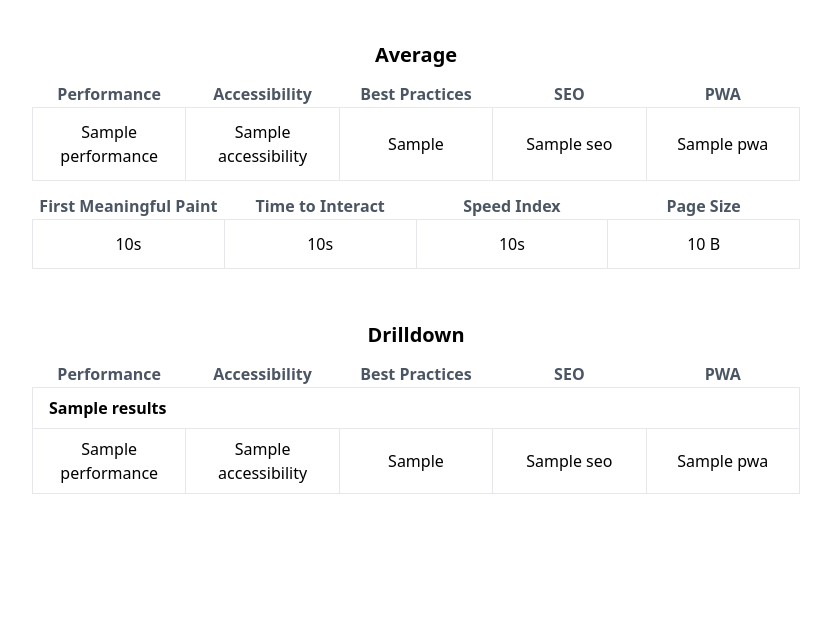
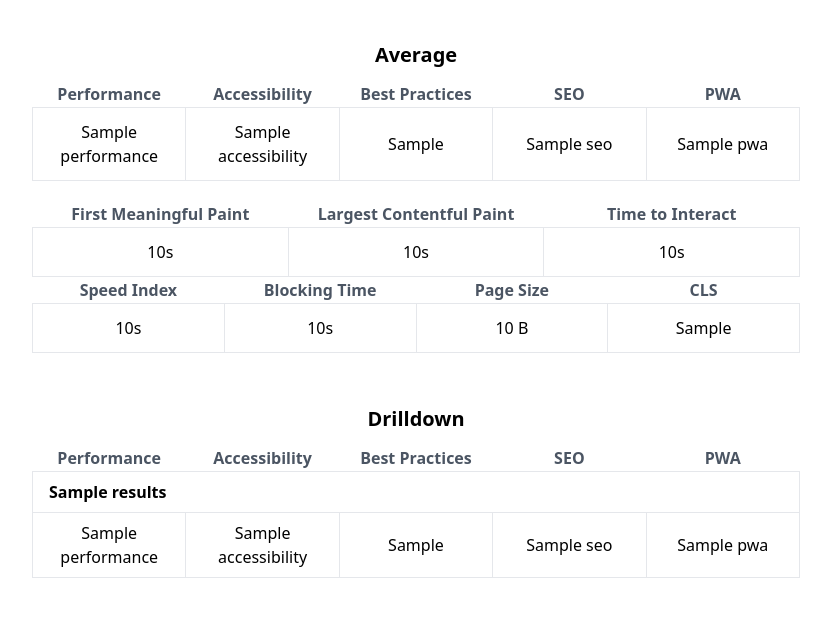
Before and after one commit to tiago-sch/light-tower, a Flask app: template templates/result_details.html in a window 1280 px wide. Shown: the part 267-885 px from the top of the page, without its empty margins (224-1055 px from the left). Before the commit the page ends 761 px from the top, so only its background shows below. Run offline with Flask 2, Linux system fonts and the light colour scheme; the template is opened without the code that fills it: most values are stand-ins (such as "Sample title", 1, 10 or a date in 2020).

Commit message:
Updates to new lighthouse commands and adds 3 new perf metrics

```diff
--- a/app.py
+++ b/app.py
@@ -144,9 +144,12 @@ def results_details(file_name):
         seo = []
         pwa = []
         first_meaningful_paint = []
+        largest_contentful_paint = []
         interactive = []
         speed_index = []
         page_size = []
+        cumulative_layout_shift = []
+        total_blocking_time = []
 
         for link in data['links']:
             values = data['links'][link]
@@ -156,9 +159,12 @@ def results_details(file_name):
             seo.append(values['seo'])
             pwa.append(values['pwa'])
             first_meaningful_paint.append(values['metrics']['first-meaningful-paint'])
+            largest_contentful_paint.append(values['metrics']['largest-contentful-paint'])
             interactive.append(values['metrics']['interactive'])
             speed_index.append(values['metrics']['speed-index'])
             page_size.append(values['metrics']['page-size'])
+            cumulative_layout_shift.append(values['metrics']['cumulative-layout-shift'])
+            total_blocking_time.append(values['metrics']['total-blocking-time'])
 
         avg['performance'] = calc_average(performance)
         avg['accessibility'] = calc_average(accessibility)
@@ -166,15 +172,19 @@ def results_details(file_name):
         avg['seo'] = calc_average(seo)
         avg['pwa'] = calc_average(pwa)
         avg['first-meaningful-paint'] = calc_average(first_meaningful_paint)
+        avg['largest-contentful-paint'] = calc_average(largest_contentful_paint)
         avg['interactive'] = calc_average(interactive)
         avg['speed-index'] = calc_average(speed_index)
         avg['page-size'] = calc_average(page_size)
+        avg['cumulative-layout-shift'] = calc_average(cumulative_layout_shift, True)
+        avg['total-blocking-time'] = calc_average(total_blocking_time)
 
     return render_template('result_details.html', data = data, avg = avg)
 
 
-def calc_average(list):
-    return round(sum(list) / len(list), 2)
+def calc_average(list, is_index = False):
+    decimals = 3 if is_index else 2
+    return round(sum(list) / len(list), decimals)
 
 
 def open_browser():
--- a/lighthouse/report.py
+++ b/lighthouse/report.py
@@ -57,9 +57,12 @@ class LighthouseReport(object):
 
         metrics = {}
         metrics['first-meaningful-paint'] = raw_metrics['firstMeaningfulPaint']
+        metrics['largest-contentful-paint'] = raw_metrics['largestContentfulPaint']
         metrics['interactive'] = raw_metrics['interactive']
         metrics['speed-index'] = raw_metrics['speedIndex']
-        metrics['page-size'] = resource_details['size']
+        metrics['total-blocking-time'] = raw_metrics['totalBlockingTime']
+        metrics['cumulative-layout-shift'] = raw_metrics['cumulativeLayoutShift']
+        metrics['page-size'] = resource_details['transferSize']
 
         return metrics
 
--- a/lighthouse/runner.py
+++ b/lighthouse/runner.py
@@ -44,6 +44,7 @@ class LighthouseRunner(object):
         report_path = self.__report_path
 
         additional_settings = additional_settings or []
+        is_desktop = form_factor == 'desktop'
 
         try:
             command = [
@@ -51,8 +52,8 @@ class LighthouseRunner(object):
                 url,
                 '--quiet' if quiet else '',
                 '--chrome-flags="--headless"',
-                '--preset=full',
-                '--emulated-form-factor={0}'.format(form_factor),
+                '--preset=desktop' if is_desktop else '',
+                '--form-factor=desktop' if is_desktop else '',
                 '--output=json',
                 '--output-path={0}'.format(report_path),
             ]
--- a/templates/result_details.html
+++ b/templates/result_details.html
@@ -53,13 +53,12 @@
   </tbody>
 </table>
 
-  <table class="table-auto w-full mb-10">
+<table class="table-auto w-full mt-5">
   <thead>
     <tr>
-        <th class="w-1/4 text-gray-600">First Meaningful Paint</th>
-        <th class="w-1/4 text-gray-600">Time to Interact</th>
-        <th class="w-1/4 text-gray-600">Speed Index</th>
-        <th class="w-1/4 text-gray-600">Page Size</th>
+      <th class="w-1/3 text-gray-600">First Meaningful Paint</th>
+      <th class="w-1/3 text-gray-600">Largest Contentful Paint</th>
+      <th class="w-1/3 text-gray-600">Time to Interact</th>
     </tr>
   </thead>
   <tbody>
@@ -68,13 +67,38 @@
         {{ avg['first-meaningful-paint']|ms2s }}
       </td>
       <td class="border px-6 py-3 text-center">
+        {{ avg['largest-contentful-paint']|ms2s }}
+      </td>
+      <td class="border px-6 py-3 text-center">
         {{ avg.interactive|ms2s }}
       </td>
+    </tr>
+  </tbody>
+</table>
+
+<table class="table-auto w-full mb-10">
+  <thead>
+    <tr>
+      <th class="w-1/4 text-gray-600">Speed Index</th>
+      <th class="w-1/4 text-gray-600">Blocking Time</th>
+      <th class="w-1/4 text-gray-600">Page Size</th>
+      <th class="w-1/4 text-gray-600">CLS</th>
+    </tr>
+  </thead>
+
+  <tbody>
+    <tr>
       <td class="border px-6 py-3 text-center">
         {{ avg['speed-index']|ms2s }}
       </td>
       <td class="border px-6 py-3 text-center">
+        {{ avg['total-blocking-time']|ms2s }}
+      </td>
+      <td class="border px-6 py-3 text-center">
         {{ avg['page-size']|format_bytes }}
+      </td>
+      <td class="border px-6 py-3 text-center">
+        {{ avg['cumulative-layout-shift'] }}
       </td>
     </tr>
   </tbody>
```
Lines whose indentation alone changed are shown as unchanged.
